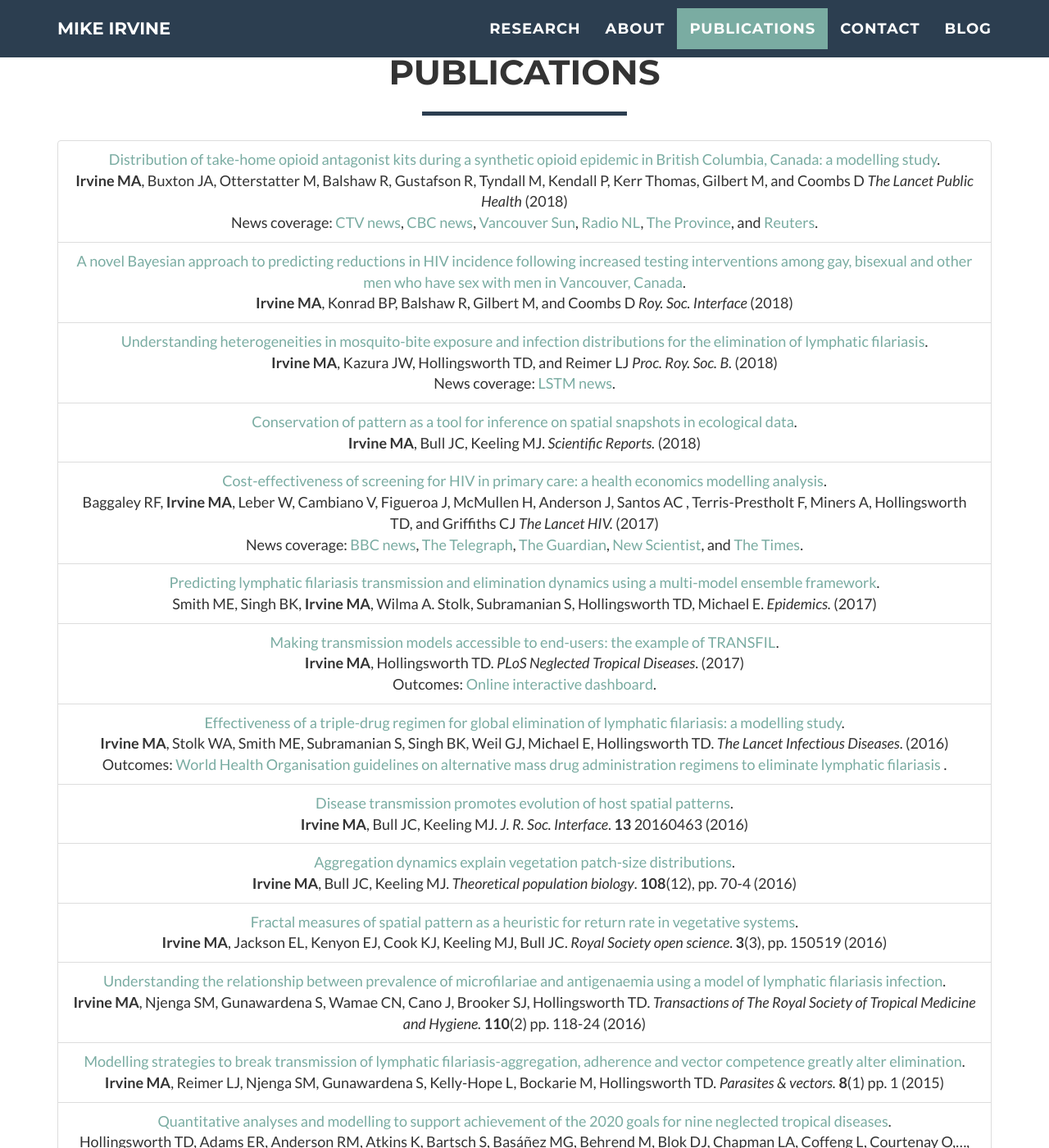
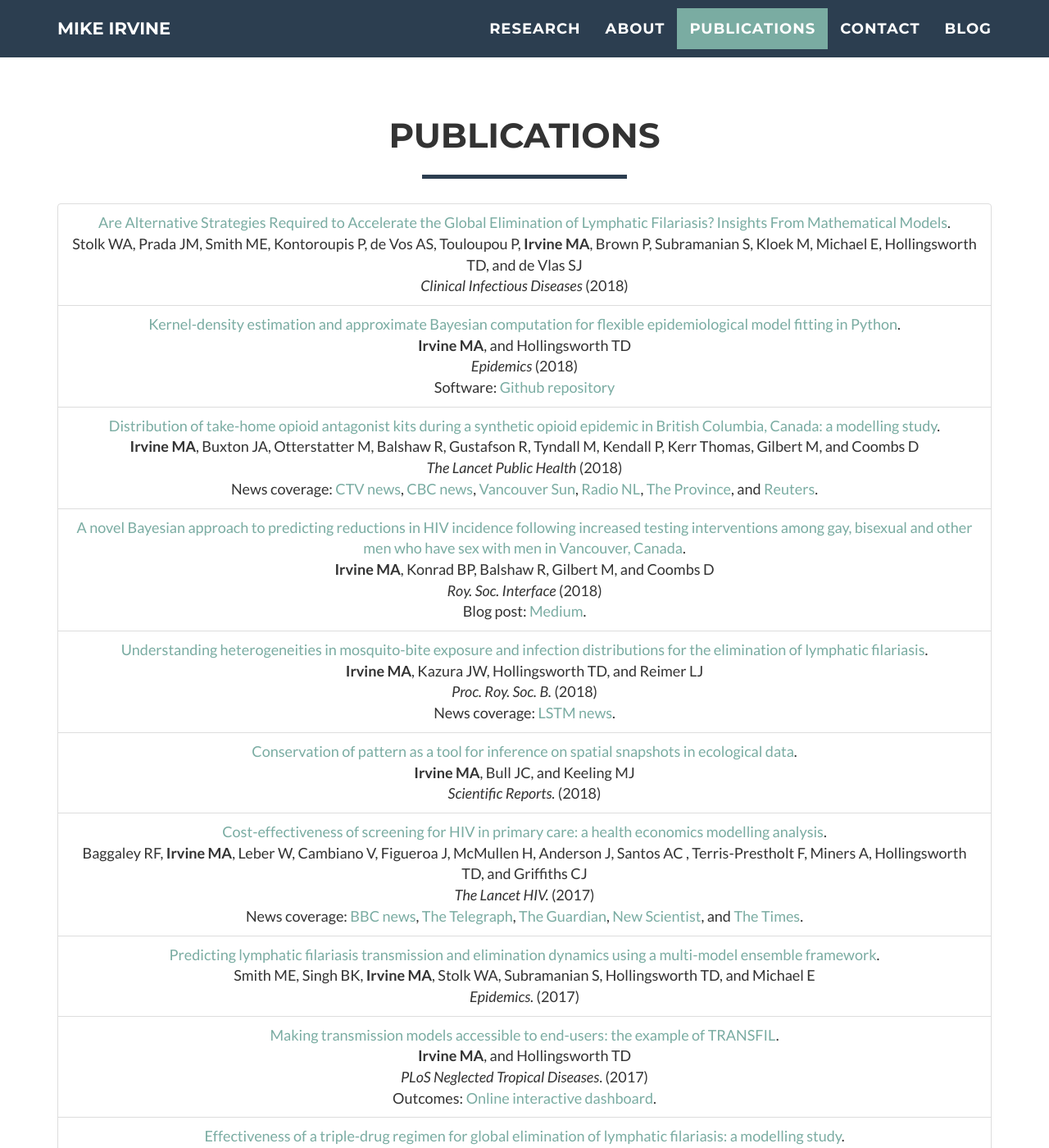
Before and after one commit to sempwn/sempwn.github.io, a Jekyll site: the page index.html, which Jekyll copies as it is, in a window 1280 px wide and 1400 px high, scrolled down 2276 px. Shown: the whole window at 82% size. Built offline with Jekyll 4.4.1, drawn with Linux system fonts in a browser that asks for light colours; nearby versions of some CDN libraries; some web fonts are replaced; comment, search, counter and statistics services are not loaded; some of the changed text lies outside the part shown.

Commit message:
Papers updated. GDPR compliance.

```diff
--- a/index.html
+++ b/index.html
@@ -194,10 +194,11 @@
                       <a href="https://www.math.ubc.ca/Research/MathBio/index.php">
                       University of British Columbia</a> and the
                       <a href="http://www.bccdc.ca/our-research">British
-                        Columbia Centre for Disease Control</a>. I am
-                        investigating modelling
-                      the impact of testing on the HIV epidemic in the MSM
-                      community using a variety of Bayesian approaches.
+                        Columbia Centre for Disease Control</a>. My focus is currently on
+                        measuring the impact of HIV testing and prevention interventions, and
+                        interventions in the ongoing opioid overdose public health
+                        crisis in British Columbia. I use an array of approaches
+                        from Bayesian statistics and mathematical modelling.
                     </p>
                     <p>
                       Previously I was a research fellow at the
@@ -248,9 +249,23 @@
             <div class="row">
               <div class="col-lg-12 text-center">
                 <ul class="list-group">
+
+                  <li class="list-group-item">
+                     <a href="https://doi.org/10.1093/cid/ciy003">Are Alternative Strategies Required to Accelerate the Global Elimination of Lymphatic Filariasis? Insights From Mathematical Models</a>.<br>
+                     Stolk WA, Prada JM, Smith ME, Kontoroupis P, de Vos AS,
+                     Touloupou P, <b>Irvine MA</b>, Brown P, Subramanian S, Kloek M,
+                     Michael E, Hollingsworth TD, and de Vlas SJ<br>
+                     <i>Clinical Infectious Diseases</i> (2018)<br>
+                  </li>
+                  <li class="list-group-item">
+                      <a href="https://doi.org/10.1016/j.epidem.2018.05.009">Kernel-density estimation and approximate Bayesian computation for flexible epidemiological model fitting in Python</a>.<br>
+                      <b>Irvine MA</b>, and Hollingsworth TD<br>
+                      <i>Epidemics</i> (2018)<br>
+                      Software: <a href="https://github.com/sempwn/ABCPRC">Github repository</a>
+                  </li>
                   <li class="list-group-item">
                     <a href="https://doi.org/10.1016/S2468-2667(18)30044-6">Distribution of take-home opioid antagonist kits during a synthetic opioid epidemic in British Columbia, Canada: a modelling study</a>.<br>
-                    <b>Irvine MA</b>, Buxton JA, Otterstatter M, Balshaw R, Gustafson R, Tyndall M, Kendall P, Kerr Thomas, Gilbert M, and Coombs D
+                    <b>Irvine MA</b>, Buxton JA, Otterstatter M, Balshaw R, Gustafson R, Tyndall M, Kendall P, Kerr Thomas, Gilbert M, and Coombs D<br>
                     <i>The Lancet Public Health</i> (2018)<br>
                     News coverage: <a href="https://bc.ctvnews.ca/video?clipId=1373929">CTV news</a>,
                     <a href="http://www.cbc.ca/news/canada/british-columbia/take-home-naloxone-program-bc-1.4625201?cmp=rss">CBC news</a>,
@@ -261,23 +276,24 @@
                   </li>
                   <li class="list-group-item">
                     <a href="https://doi.org/10.1098/rsif.2017.0849">A novel Bayesian approach to predicting reductions in HIV incidence following increased testing interventions among gay, bisexual and other men who have sex with men in Vancouver, Canada</a>.<br>
-                    <b>Irvine MA</b>, Konrad BP, Balshaw R, Gilbert M, and Coombs D
+                    <b>Irvine MA</b>, Konrad BP, Balshaw R, Gilbert M, and Coombs D<br>
                     <i>Roy. Soc. Interface</i> (2018)<br>
+                    Blog post: <a href="https://medium.com/ubcscience/bayesian-analysis-sciences-best-attempt-at-fortune-telling-c862bdd290eb">Medium</a>.
                   </li>
                   <li class="list-group-item">
                     <a href="http://dx.doi.org/10.1098/rspb.2017.2253">Understanding heterogeneities in mosquito-bite exposure and infection distributions for the elimination of lymphatic filariasis</a>.<br>
-                    <b>Irvine MA</b>, Kazura JW, Hollingsworth TD, and Reimer LJ
+                    <b>Irvine MA</b>, Kazura JW, Hollingsworth TD, and Reimer LJ<br>
                     <i>Proc. Roy. Soc. B.</i> (2018)<br>
                     News coverage: <a href="http://www.lstmed.ac.uk/news-events/news/the-importance-of-heterogeneity-on-the-management-of-vector-borne-diseases">LSTM news</a>.
                   </li>
                   <li class="list-group-item">
                     <a href="http://dx.doi.org/10.1038/s41598-017-17346-6">Conservation of pattern as a tool for inference on spatial snapshots in ecological data</a>.<br>
-                    <b>Irvine MA</b>, Bull JC, Keeling MJ.
+                    <b>Irvine MA</b>, Bull JC, and Keeling MJ<br>
                     <i>Scientific Reports.</i> (2018)
                   </li>
                   <li class="list-group-item">
                     <a href="http://dx.doi.org/10.1016/S2352-3018(17)30123-6">Cost-effectiveness of screening for HIV in primary care: a health economics modelling analysis</a>.<br>
-                      Baggaley RF, <b>Irvine MA</b>, Leber W, Cambiano V, Figueroa J, McMullen H, Anderson J, Santos AC , Terris-Prestholt F, Miners A, Hollingsworth TD, and Griffiths CJ
+                      Baggaley RF, <b>Irvine MA</b>, Leber W, Cambiano V, Figueroa J, McMullen H, Anderson J, Santos AC , Terris-Prestholt F, Miners A, Hollingsworth TD, and Griffiths CJ<br>
                     <i>The Lancet HIV.</i> (2017)<br>
                     News coverage: <a href="http://www.bbc.com/news/health-40756196">BBC news</a>, <a href="http://www.telegraph.co.uk/science/2017/07/30/hiv-tests-should-offered-everyone-high-risk-areas-enroll-new/">The Telegraph</a>,
                      <a href="https://www.theguardian.com/society/2017/jul/30/hiv-tests-for-gps-new-patients-could-save-lives-and-money-says-study">The Guardian</a>,
@@ -286,17 +302,19 @@
                   </li>
                   <li class="list-group-item">
                     <a href="http://dx.doi.org/10.1016/j.epidem.2017.02.006">Predicting lymphatic filariasis transmission and elimination dynamics using a multi-model ensemble framework</a>.<br>
-                    Smith ME,  Singh BK, <b>Irvine MA</b>, Wilma A. Stolk,  Subramanian S, Hollingsworth TD,  Michael E.
+                    Smith ME,  Singh BK, <b>Irvine MA</b>, Stolk WA,  Subramanian S, Hollingsworth TD,  and Michael E<br>
                     <i>Epidemics.</i> (2017)
                   </li>
                   <li class="list-group-item">
                     <a href="http://dx.doi.org/10.1371/journal.pntd.0005206"> Making transmission models accessible to end-users: the example of TRANSFIL</a>.<br>
-                    <b>Irvine MA</b>, Hollingsworth TD.  <i>PLoS Neglected Tropical Diseases</i>. (2017)<br>
+                    <b>Irvine MA</b>, and Hollingsworth TD<br>
+                    <i>PLoS Neglected Tropical Diseases</i>. (2017)<br>
                     Outcomes: <a href="https://sempwn.github.io/TRANSFIL2/">Online interactive dashboard</a>.
                   </li>
                   <li class="list-group-item">
                     <a href="http://dx.doi.org/10.1016/S1473-3099(16)30467-4">Effectiveness of a triple-drug regimen for global elimination of lymphatic filariasis: a modelling study</a>.<br>
-                      <b>Irvine MA</b>, Stolk WA, Smith ME, Subramanian S, Singh BK, Weil GJ, Michael E, Hollingsworth TD. <i>The Lancet Infectious Diseases</i>. (2016)<br>
+                      <b>Irvine MA</b>, Stolk WA, Smith ME, Subramanian S, Singh BK, Weil GJ, Michael E, and Hollingsworth TD <br>
+                      <i>The Lancet Infectious Diseases</i>. (2016)<br>
                       Outcomes:
                       <a href="http://www.who.int/lymphatic_filariasis/resources/9789241550161/en/">
                           World Health Organisation guidelines on
@@ -306,40 +324,40 @@
                   </li>
                   <li class="list-group-item">
                     <a href="http://dx.doi.org/10.1098/rsif.2016.0463">Disease transmission promotes evolution of host spatial patterns</a>.<br>
-                      <b>Irvine MA</b>, Bull JC, Keeling MJ. <i>J. R. Soc. Interface</i>. <b>13</b> 20160463 (2016)
+                      <b>Irvine MA</b>, Bull JC, and Keeling MJ <br>
+                      <i>Journal of the  Royal Society Interface</i>. (2016)<br>
                   </li>
                   <li class="list-group-item">
                     <a href="http://dx.doi.org/10.1016/j.tpb.2015.12.001">Aggregation dynamics explain vegetation patch-size distributions</a>.<br>
-                      <b>Irvine MA</b>, Bull JC, Keeling MJ. <i>Theoretical population biology</i>. <b>108</b>(12), pp. 70-4 (2016)
+                      <b>Irvine MA</b>, Bull JC, and Keeling MJ<br>
+                       <i>Theoretical population biology</i>. (2016) <br>
                   </li>
                   <li class="list-group-item">
                     <a href="http://dx.doi.org/10.1098/rsos.150519">Fractal measures of spatial pattern as a heuristic for return rate in vegetative systems</a>.<br>
-                      <b>Irvine MA</b>, Jackson EL, Kenyon EJ, Cook KJ, Keeling MJ, Bull JC. <i>Royal Society open science</i>. <b>3</b>(3), pp. 150519 (2016)
+                      <b>Irvine MA</b>, Jackson EL, Kenyon EJ, Cook KJ, Keeling MJ, and Bull JC<br>
+                       <i>Royal Society open science</i>. (2016) <br>
                   </li>
 
                   <li class="list-group-item">
                     <a href="http://dx.doi.org/10.1093/trstmh/trw024">Understanding the relationship between prevalence of microfilariae and antigenaemia using a model of lymphatic filariasis infection</a>.<br>
-<b>Irvine MA</b>, Njenga SM, Gunawardena S, Wamae CN, Cano J, Brooker SJ, Hollingsworth TD.
-<i>Transactions of The Royal Society of Tropical Medicine and Hygiene.</i>
-<b>110</b>(2) pp. 118-24 (2016)
+<b>Irvine MA</b>, Njenga SM, Gunawardena S, Wamae CN, Cano J, Brooker SJ, and Hollingsworth TD <br>
+<i>Transactions of The Royal Society of Tropical Medicine and Hygiene.</i> (2016) <br>
                   </li>
 
                   <li class="list-group-item">
                     <a href="http://dx.doi.org/10.1186/s13071-015-1152-3">Modelling strategies to break transmission of lymphatic filariasis-aggregation, adherence and vector competence greatly alter elimination</a>.<br>
-<b>Irvine MA</b>, Reimer LJ, Njenga SM, Gunawardena S, Kelly-Hope L, Bockarie M, Hollingsworth TD.
-<i>Parasites &amp; vectors.</i>
-<b>8</b>(1) pp. 1 (2015)
+<b>Irvine MA</b>, Reimer LJ, Njenga SM, Gunawardena S, Kelly-Hope L, Bockarie M, and Hollingsworth TD<br>
+<i>Parasites &amp; vectors</i>. (2015) <br>
                   </li>
 
                   <li class="list-group-item">
                     <a href="http://dx.doi.org/10.1186/s13071-015-1235-1">Quantitative analyses and modelling to support achievement of the 2020 goals for nine neglected tropical diseases</a>.<br>
-Hollingsworth TD, Adams ER, Anderson RM, Atkins K, Bartsch S, Basáñez MG, Behrend M, Blok DJ, Chapman LA, Coffeng L, Courtenay O,&hellip;, <b>Irvine MA</b>, &hellip;, NTD Modelling Consortium.
-<i>Parasites &amp; vectors.</i>
-<b>8</b>(1) pp. 1 (2015)
+Hollingsworth TD, Adams ER, Anderson RM, Atkins K, Bartsch S, Basáñez MG, Behrend M, Blok DJ, Chapman LA, Coffeng L, Courtenay O,&hellip;, <b>Irvine MA</b>, &hellip;, and NTD Modelling Consortium <br>
+<i>Parasites &amp; vectors</i>. (2015) <br>
                   </li>
 
 
-                </ul>
+              </ul>
               </div>
             </div>
         </div>
@@ -466,13 +484,19 @@ Hollingsworth TD, Adams ER, Anderson RM, Atkins K, Bartsch S, Basáñez MG, Behr
                             <hr class="star-primary">
                             <img src="img/portfolio/stats_scaled.png" class="img-responsive img-centered" alt="">
                             <p>
-                               Data in ecology and epidemiology is oftern sparse and noisy.
+                               Data in ecology and epidemiology is often sparse and noisy.
                                The goal is to be able to perform model fitting based on these data combined with expert knowledge.
                                Using Bayesian methodologies allows unknowns to be taken into account and to avoid over-fitting.
                                My research goals are to leverage the full information from data in order to better inform modelling work.
                             </p>
                             <h3> Publications </h3>
                             <ul class="list-group">
+                              <li class="list-group-item">
+                                <a href="https://doi.org/10.1016/j.epidem.2018.05.009">Kernel-density estimation and approximate Bayesian computation for flexible epidemiological model fitting in Python</a>.<br>
+                                <b>Irvine MA</b>, and Hollingsworth TD
+                                <i>Epidemics</i> (2018)<br>
+                                Software: <a href="https://github.com/sempwn/ABCPRC">Github repository</a>
+                              </li>
                               <li class="list-group-item">
                                 <a href="https://doi.org/10.1016/S2468-2667(18)30044-6">Distribution of take-home opioid antagonist kits during a synthetic opioid epidemic in British Columbia, Canada: a modelling study</a>.<br>
                                 <b>Irvine MA</b>, Buxton JA, Otterstatter M, Balshaw R, Gustafson R, Tyndall M, Kendall P, Kerr Thomas, Gilbert M, and Coombs D
@@ -488,6 +512,7 @@ Hollingsworth TD, Adams ER, Anderson RM, Atkins K, Bartsch S, Basáñez MG, Behr
                                 <a href="https://doi.org/10.1098/rsif.2017.0849">A novel Bayesian approach to predicting reductions in HIV incidence following increased testing interventions among gay, bisexual and other men who have sex with men in Vancouver, Canada</a>.<br>
                                 <b>Irvine MA</b>, Konrad BP, Balshaw R, Gilbert M, and Coombs D
                                 <i>Roy. Soc. Interface</i> (2018)<br>
+                                Blog post: <a href="https://medium.com/ubcscience/bayesian-analysis-sciences-best-attempt-at-fortune-telling-c862bdd290eb">Medium</a>.
                               </li>
                               <li class="list-group-item">
                                 <a href="http://dx.doi.org/10.1098/rspb.2017.2253">Understanding heterogeneities in mosquito-bite exposure and infection distributions for the elimination of lymphatic filariasis</a>.<br>
@@ -542,6 +567,19 @@ Hollingsworth TD, Adams ER, Anderson RM, Atkins K, Bartsch S, Basáñez MG, Behr
                             </p>
                             <h3> Publications </h3>
                             <ul class="list-group">
+                              <li class="list-group-item">
+                                 <a href="https://doi.org/10.1093/cid/ciy003">Are Alternative Strategies Required to Accelerate the Global Elimination of Lymphatic Filariasis? Insights From Mathematical Models</a>.<br>
+                                 Stolk WA, Prada JM, Smith ME, Kontoroupis P, de Vos AS,
+                                 Touloupou P, <b>Irvine MA</b>, Brown P, Subramanian S, Kloek M,
+                                 Michael E, Hollingsworth TD, and de Vlas SJ
+                                 <i>Clinical Infectious Diseases</i> (2018)<br>
+                              </li>
+                              <li class="list-group-item">
+                                <a href="https://doi.org/10.1016/j.epidem.2018.05.009">Kernel-density estimation and approximate Bayesian computation for flexible epidemiological model fitting in Python</a>.<br>
+                                <b>Irvine MA</b>, and Hollingsworth TD
+                                <i>Epidemics</i> (2018)<br>
+                                Software: <a href="https://github.com/sempwn/ABCPRC">Github repository</a>
+                              </li>
                               <li class="list-group-item">
                                  <a href="http://dx.doi.org/10.1098/rspb.2017.2253">Understanding heterogeneities in mosquito-bite exposure and infection distributions for the elimination of lymphatic filariasis</a>.<br>
                                  <b>Irvine MA</b>, Kazura JW, Hollingsworth TD, and Reimer LJ
@@ -613,6 +651,12 @@ Hollingsworth TD, Adams ER, Anderson RM, Atkins K, Bartsch S, Basáñez MG, Behr
                             <h3> Publications </h3>
                             <ul class="list-group">
                               <li class="list-group-item">
+                                <a href="https://doi.org/10.1016/j.epidem.2018.05.009">Kernel-density estimation and approximate Bayesian computation for flexible epidemiological model fitting in Python</a>.<br>
+                                <b>Irvine MA</b>, and Hollingsworth TD
+                                <i>Epidemics</i> (2018)<br>
+                                Software: <a href="https://github.com/sempwn/ABCPRC">Github repository</a>
+                              </li>
+                              <li class="list-group-item">
                                 <a href="https://doi.org/10.1016/S2468-2667(18)30044-6">Distribution of take-home opioid antagonist kits during a synthetic opioid epidemic in British Columbia, Canada: a modelling study</a>.<br>
                                 <b>Irvine MA</b>, Buxton JA, Otterstatter M, Balshaw R, Gustafson R, Tyndall M, Kendall P, Kerr Thomas, Gilbert M, and Coombs D
                                 <i>The Lancet Public Health</i> (2018)<br>
@@ -627,6 +671,7 @@ Hollingsworth TD, Adams ER, Anderson RM, Atkins K, Bartsch S, Basáñez MG, Behr
                                 <a href="https://doi.org/10.1098/rsif.2017.0849">A novel Bayesian approach to predicting reductions in HIV incidence following increased testing interventions among gay, bisexual and other men who have sex with men in Vancouver, Canada</a>.<br>
                                 <b>Irvine MA</b>, Konrad BP, Balshaw R, Gilbert M, and Coombs D
                                 <i>Roy. Soc. Interface</i> (2018)<br>
+                                Blog post: <a href="https://medium.com/ubcscience/bayesian-analysis-sciences-best-attempt-at-fortune-telling-c862bdd290eb">Medium</a>.
                               </li>
                               <li class="list-group-item">
                                 <a href="http://dx.doi.org/10.1098/rspb.2017.2253">Understanding heterogeneities in mosquito-bite exposure and infection distributions for the elimination of lymphatic filariasis</a>.<br>
@@ -722,6 +767,7 @@ Hollingsworth TD, Adams ER, Anderson RM, Atkins K, Bartsch S, Basáñez MG, Behr
                                   <a href="https://doi.org/10.1098/rsif.2017.0849">A novel Bayesian approach to predicting reductions in HIV incidence following increased testing interventions among gay, bisexual and other men who have sex with men in Vancouver, Canada</a>.<br>
                                   <b>Irvine MA</b>, Konrad BP, Balshaw R, Gilbert M, and Coombs D
                                   <i>Roy. Soc. Interface</i> (2018)<br>
+                                  Blog post: <a href="https://medium.com/ubcscience/bayesian-analysis-sciences-best-attempt-at-fortune-telling-c862bdd290eb">Medium</a>.
                                 </li>
                                 <li class="list-group-item">
                                   <a href="http://dx.doi.org/10.1098/rspb.2017.2253">Understanding heterogeneities in mosquito-bite exposure and infection distributions for the elimination of lymphatic filariasis</a>.<br>
@@ -908,6 +954,19 @@ Hollingsworth TD, Adams ER, Anderson RM, Atkins K, Bartsch S, Basáñez MG, Behr
     <script src="/js/konami.js"></script>
     <script src="/js/easteregg.js"></script>
 
+    <!-- cookie notice -->
+    <script type="text/javascript" id="cookieinfo"
+	   src="//cookieinfoscript.com/js/cookieinfo.min.js"
+       data-bg="#2C3E50"
+       data-fg="#fff"
+       data-link="#7aaca2"
+       data-divlink="#fff"
+       data-divlinkbg="#7aaca2"
+       data-message="We use Google analytics cookies to track user numbers visiting our site. Opt out by unticking here: <input type='checkbox' id='myCheck'  checked=True onclick=&quot;gaOptout();&quot;>"
+       >
+
+    </script>
+
     <!-- google analytics -->
     <script>
       (function(i,s,o,g,r,a,m){i['GoogleAnalyticsObject']=r;i[r]=i[r]||function(){
@@ -918,16 +977,21 @@ Hollingsworth TD, Adams ER, Anderson RM, Atkins K, Bartsch S, Basáñez MG, Behr
       ga('create', 'UA-106392415-1', 'auto');
       ga('send', 'pageview');
 
-    </script>
+        // Set to the same value as the web property used on the site
+        var gaProperty = 'UA-106392415-1';
 
-    <!-- cookie notice -->
-    <script type="text/javascript" id="cookieinfo"
-	   src="//cookieinfoscript.com/js/cookieinfo.min.js"
-       data-bg="#2C3E50"
-       data-fg="#fff"
-       data-link="#7aaca2"
-       data-divlink="#fff"
-       data-divlinkbg="#7aaca2">
+        // Disable tracking if the opt-out cookie exists.
+        var disableStr = 'ga-disable-' + gaProperty;
+        if (document.cookie.indexOf(disableStr + '=true') > -1) {
+          window[disableStr] = true;
+        }
+
+        // Opt-out function
+        function gaOptout() {
+          document.cookie = disableStr + '=true; expires=Thu, 31 Dec 2099 23:59:59 UTC; path=/';
+          window[disableStr] = true;
+        }
+
     </script>
 
 </body>
```
Also changed, not shown: _layouts/default.html (+19 -1 lines).
